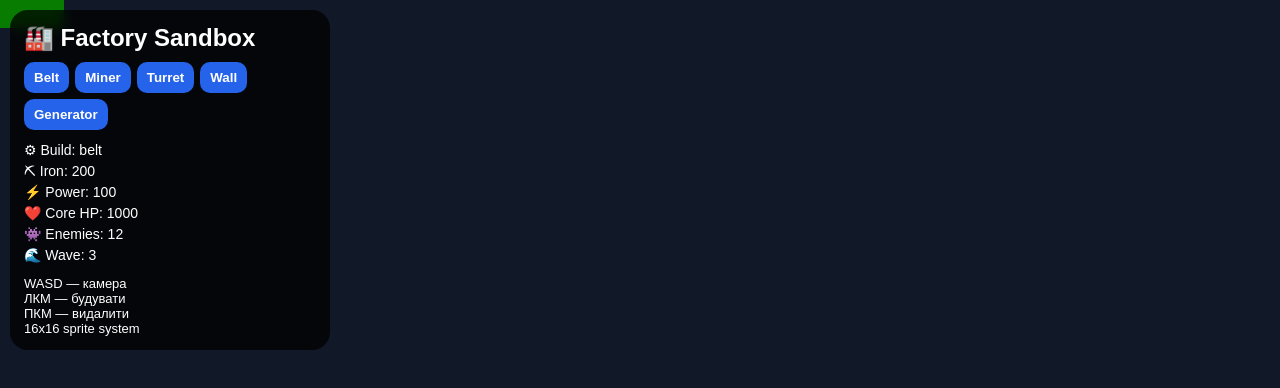
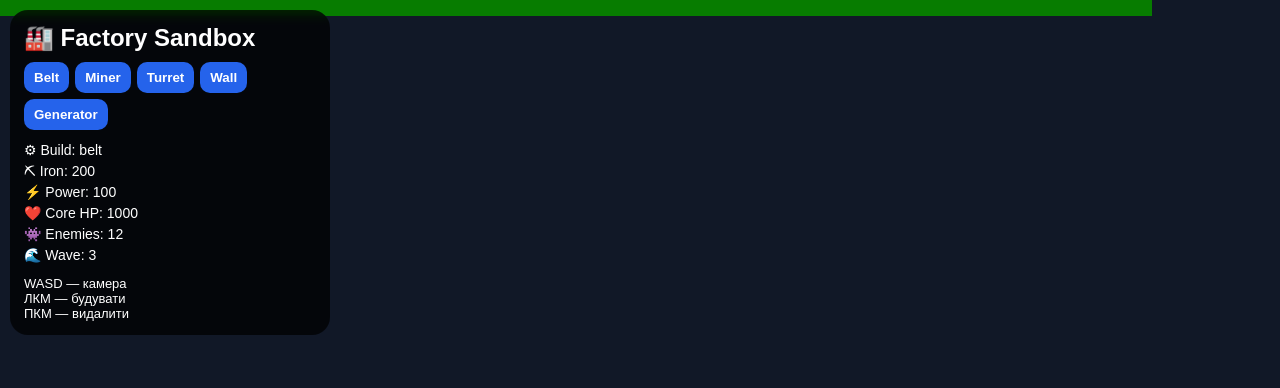
Before and after one commit to 0127562/Out-of-World, a plain HTML site: page Game/game.html in a window 1280 px wide. Drawn offline with Linux system fonts and the light colour scheme.

Commit message:
Update game.html

```diff
--- a/Game/game.html
+++ b/Game/game.html
@@ -3,7 +3,8 @@
 <head>
 <meta charset="UTF-8">
 <meta name="viewport" content="width=device-width, initial-scale=1.0">
-<title>Factory Sandbox Engine</title>
+
+<title>Factory Sandbox</title>
 
 <style>
 
@@ -33,10 +34,10 @@ top:10px;
 left:10px;
 width:320px;
 background:#000000bb;
-backdrop-filter:blur(6px);
 padding:14px;
 border-radius:18px;
 z-index:10;
+backdrop-filter:blur(5px);
 }
 
 #toolbar{
@@ -71,6 +72,7 @@ font-size:14px;
 <body>
 
 <div id="ui">
+
 <h2>🏭 Factory Sandbox</h2>
 
 <div id="toolbar">
@@ -86,8 +88,7 @@ font-size:14px;
 <p style="margin-top:10px;font-size:13px">
 WASD — камера<br>
 ЛКМ — будувати<br>
-ПКМ — видалити<br>
-16x16 sprite system
+ПКМ — видалити
 </p>
 
 </div>
@@ -96,20 +97,23 @@ WASD — камера<br>
 
 <script>
 
-// =========================================
+// ========================================
 // CONFIG
-// =========================================
+// ========================================
 
-const TILE = 16
+const TILE = 32
+const SCALE = 2
+
 const MAP_W = 160
 const MAP_H = 160
 
-// =========================================
+// ========================================
 // CANVAS
-// =========================================
+// ========================================
 
 const canvas = document.getElementById("game")
 const ctx = canvas.getContext("2d")
+
 ctx.imageSmoothingEnabled = false
 
 function resize(){
@@ -118,26 +122,32 @@ canvas.height = window.innerHeight
 }
 
 resize()
+
 window.addEventListener("resize",resize)
 
-// =========================================
+// ========================================
 // SPRITES
-// =========================================
+// ========================================
 
 const sprites = {}
 
 const spriteFiles = {
+
+grass:"sprites/grass.png",
+iron:"sprites/iron.png",
+
 core:"sprites/core.png",
+enemy:"sprites/enemy.png",
 enemyBase:"sprites/enemy_base.png",
-enemy:"sprites/enemy.png",
-wall:"sprites/wall.png",
+
 belt:"sprites/belt.png",
 miner:"sprites/miner.png",
 turret:"sprites/turret.png",
+wall:"sprites/wall.png",
 generator:"sprites/generator.png",
-iron:"sprites/iron.png",
-grass:"sprites/grass.png",
+
 bullet:"sprites/bullet.png"
+
 }
 
 function loadSprites(){
@@ -145,21 +155,24 @@ function loadSprites(){
 for(const key in spriteFiles){
 
 const img = new Image()
+
 img.src = spriteFiles[key]
 
-img.onerror = () => {
+img.onerror = ()=>{
 console.warn("Missing sprite:",spriteFiles[key])
 }
 
 sprites[key] = img
+
 }
+
 }
 
 loadSprites()
 
-// =========================================
-// MAP
-// =========================================
+// ========================================
+// WORLD
+// ========================================
 
 const world = []
 
@@ -168,7 +181,8 @@ return Math.abs(Math.sin(x*17.12+y*91.17)*9999)%1
 }
 
 for(let y=0;y<MAP_H;y++){
-world[y]=[]
+
+world[y] = []
 
 for(let x=0;x<MAP_W;x++){
 
@@ -178,16 +192,18 @@ if(noise(x,y) > 0.83){
 ore = "iron"
 }
 
-world[y][x]={
+world[y][x] = {
 ore,
 building:null
 }
-}
+
 }
 
-// =========================================
+}
+
+// ========================================
 // CORE
-// =========================================
+// ========================================
 
 const core = {
 x:Math.floor(MAP_W/2),
@@ -195,39 +211,21 @@ y:Math.floor(MAP_H/2),
 hp:1000
 }
 
-// =========================================
+// ========================================
 // ENEMY BASE
-// =========================================
+// ========================================
 
 const enemyBase = {
-x:10,
-y:10,
-timer:0
+x:8,
+y:8
 }
 
-// =========================================
-// ENTITIES
-// =========================================
+// ========================================
+// CAMERA
+// ========================================
 
-const enemies = []
-const bullets = []
-const items = []
-
-// =========================================
-// RESOURCES
-// =========================================
-
-const resources = {
-iron:200,
-power:100
-}
-
-// =========================================
-// CAMERA
-// =========================================
-
-let cameraX = core.x*TILE - 400
-let cameraY = core.y*TILE - 300
+let cameraX = core.x*TILE - canvas.width/4
+let cameraY = core.y*TILE - canvas.height/4
 
 const keys = {}
 
@@ -241,17 +239,18 @@ keys[e.key.toLowerCase()] = false
 
 function updateCamera(){
 
-const speed = 7
+const speed = 12
 
-if(keys["w"])cameraY -= speed
-if(keys["s"])cameraY += speed
-if(keys["a"])cameraX -= speed
-if(keys["d"])cameraX += speed
+if(keys["w"]) cameraY -= speed
+if(keys["s"]) cameraY += speed
+if(keys["a"]) cameraX -= speed
+if(keys["d"]) cameraX += speed
+
 }
 
-// =========================================
-// BUILDING SYSTEM
-// =========================================
+// ========================================
+// BUILD SYSTEM
+// ========================================
 
 let buildMode = "belt"
 
@@ -266,11 +265,10 @@ kind:type,
 x,
 y,
 hp:100,
-dir:0,
-progress:0,
 reload:0,
-power:0
+progress:0
 }
+
 }
 
 canvas.addEventListener("contextmenu",e=>e.preventDefault())
@@ -279,24 +277,44 @@ canvas.addEventListener("mousedown",handleBuild)
 
 function handleBuild(e){
 
-const tx = Math.floor((e.clientX + cameraX)/TILE)
-const ty = Math.floor((e.clientY + cameraY)/TILE)
+const tx = Math.floor((e.clientX/SCALE + cameraX)/TILE)
+const ty = Math.floor((e.clientY/SCALE + cameraY)/TILE)
 
 if(tx<0||ty<0||tx>=MAP_W||ty>=MAP_H)return
 
-if(e.button === 2){
+if(e.button===2){
+
 world[ty][tx].building = null
 return
+
 }
 
 if(world[ty][tx].building)return
 
 world[ty][tx].building = createBuilding(buildMode,tx,ty)
+
 }
 
-// =========================================
-// ENEMY SPAWNING
-// =========================================
+// ========================================
+// ENTITIES
+// ========================================
+
+const enemies = []
+const bullets = []
+const items = []
+
+// ========================================
+// RESOURCES
+// ========================================
+
+const resources = {
+iron:200,
+power:100
+}
+
+// ========================================
+// WAVES
+// ========================================
 
 let wave = 1
 
@@ -305,28 +323,38 @@ function spawnWave(){
 for(let i=0;i<wave*4;i++){
 
 enemies.push({
+
 x:enemyBase.x,
 y:enemyBase.y,
+
 hp:60,
+
 path:[],
 moveTimer:0,
 attackTimer:0
+
 })
+
 }
 
 wave++
+
 }
 
-// =========================================
+// ========================================
 // PATHFINDING
-// =========================================
+// ========================================
 
 function findPath(startX,startY,endX,endY){
 
 const queue = []
 const visited = {}
 
-queue.push({x:startX,y:startY,path:[]})
+queue.push({
+x:startX,
+y:startY,
+path:[]
+})
 
 visited[startX+","+startY] = true
 
@@ -358,24 +386,29 @@ if(visited[key])continue
 
 const tile = world[ny][nx]
 
-if(tile.building && tile.building.kind === "wall")continue
+if(tile.building && tile.building.kind==="wall"){
+continue
+}
 
-visited[key]=true
+visited[key] = true
 
 queue.push({
 x:nx,
 y:ny,
 path:[...current.path,{x:nx,y:ny}]
 })
+
 }
+
 }
 
 return []
+
 }
 
-// =========================================
-// ENEMY AI
-// =========================================
+// ========================================
+// ENEMIES
+// ========================================
 
 function updateEnemies(){
 
@@ -397,7 +430,9 @@ const next = enemy.path.shift()
 
 enemy.x = next.x
 enemy.y = next.y
+
 }
+
 }
 
 const tile = world[enemy.y]?.[enemy.x]
@@ -412,27 +447,35 @@ tile.building.hp -= 10
 enemy.attackTimer = 0
 
 if(tile.building.hp <= 0){
+
 tile.building = null
 enemy.path = []
+
 }
+
 }
+
 }
 
 if(enemy.x===core.x && enemy.y===core.y){
 core.hp -= 0.1
 }
+
 }
 
 for(let i=enemies.length-1;i>=0;i--){
+
 if(enemies[i].hp<=0){
 enemies.splice(i,1)
 }
-}
+
 }
 
-// =========================================
-// BUILDINGS UPDATE
-// =========================================
+}
+
+// ========================================
+// BUILDINGS
+// ========================================
 
 function updateBuildings(){
 
@@ -444,60 +487,74 @@ const b = tile.building
 
 if(!b)continue
 
-if(b.kind === "miner"){
+if(b.kind==="miner"){
 
 b.progress++
 
-if(tile.ore === "iron" && b.progress > 120){
+if(tile.ore==="iron" && b.progress>120){
 
 items.push({
 x:x,
-y:y,type:"iron"})
+y:y,
+type:"iron"
+})
 
 b.progress = 0
-}
+
 }
 
-if(b.kind === "generator"){
+}
+
+if(b.kind==="generator"){
 resources.power += 0.03
 }
 
-if(b.kind === "turret"){
+if(b.kind==="turret"){
 
 b.reload--
 
 let target = null
-let dist = 99999
+let dist = 9999
 
 for(const enemy of enemies){
 
-const d = Math.abs(enemy.x - x)+Math.abs(enemy.y-y)
+const d =
+Math.abs(enemy.x-x)+
+Math.abs(enemy.y-y)
 
-if(d < 8 && d < dist){
+if(d<8 && d<dist){
 
 dist = d
 target = enemy
+
+}
+
+}
+
+if(target && b.reload<=0){
+
+bullets.push({
+
+x:x+0.5,
+y:y+0.5,
+target
+
+})
+
+b.reload = 40
+
+}
+
+}
+
 }
 }
 
-if(target && b.reload <= 0){
-
-bullets.push({
-x:x+0.5,
-y:y+0.5,
-target
-})
-
-b.reload = 40
-}
-}
-}
-}
 }
 
-// =========================================
+// ========================================
 // BULLETS
-// =========================================
+// ========================================
 
 function updateBullets(){
 
@@ -511,23 +568,28 @@ const dist = Math.hypot(dx,dy)
 bullet.x += dx/dist * 0.2
 bullet.y += dy/dist * 0.2
 
-if(dist < 0.3){
+if(dist<0.3){
 
 bullet.target.hp -= 25
 bullet.dead = true
+
 }
+
 }
 
 for(let i=bullets.length-1;i>=0;i--){
+
 if(bullets[i].dead){
 bullets.splice(i,1)
 }
-}
+
 }
 
-// =========================================
+}
+
+// ========================================
 // ITEMS
-// =========================================
+// ========================================
 
 function updateItems(){
 
@@ -535,38 +597,66 @@ for(const item of items){
 
 const tile = world[item.y]?.[item.x]
 
-if(tile?.building?.kind === "belt"){
+if(tile?.building?.kind==="belt"){
 item.x += 0.02
 }
 
-if(Math.floor(item.x)===core.x && Math.floor(item.y)===core.y){
+if(Math.floor(item.x)===core.x &&
+Math.floor(item.y)===core.y){
+
 resources.iron++
 item.dead = true
+
 }
+
 }
 
 for(let i=items.length-1;i>=0;i--){
+
 if(items[i].dead){
 items.splice(i,1)
 }
-}
+
 }
 
-// =========================================
-// DRAWING
-// =========================================
+}
 
-function drawSprite(name,x,y){
+// ========================================
+// DRAW
+// ========================================
+
+function drawSprite(name,worldX,worldY){
 
 const img = sprites[name]
 
+const screenX = (worldX - cameraX) * SCALE
+const screenY = (worldY - cameraY) * SCALE
+
+const size = TILE * SCALE
+
 if(img && img.complete){
-ctx.imageSmoothingEnabled = false
-ctx.drawImage(img,x,y,32,32)
+
+ctx.drawImage(
+img,
+screenX,
+screenY,
+size,
+size
+)
+
 }else{
+
 ctx.fillStyle = "magenta"
-ctx.fillRect(x,y,TILE,TILE)
+
+ctx.fillRect(
+screenX,
+screenY,
+size,
+size
+)
+
 }
+
 }
 
 function drawMap(){
@@ -574,48 +664,61 @@ function drawMap(){
 const startX = Math.floor(cameraX/TILE)
 const startY = Math.floor(cameraY/TILE)
 
-const endX = startX + Math.ceil(canvas.width/TILE)+2
-const endY = startY + Math.ceil(canvas.height/TILE)+2
+const endX =
+startX +
+Math.ceil(canvas.width/(TILE*SCALE))+2
+
+const endY =
+startY +
+Math.ceil(canvas.height/(TILE*SCALE))+2
 
 for(let y=startY;y<endY;y++){
 for(let x=startX;x<endX;x++){
 
 if(x<0||y<0||x>=MAP_W||y>=MAP_H)continue
 
-const px = x*TILE - cameraX
-const py = y*TILE - cameraY
+const worldX = x*TILE
+const worldY = y*TILE
 
 const tile = world[y][x]
 
-drawSprite("grass",px,py)
+drawSprite("grass",worldX,worldY)
 
-if(tile.ore === "iron"){
-drawSprite("iron",px,py)
+if(tile.ore==="iron"){
+drawSprite("iron",worldX,worldY)
 }
 
 if(tile.building){
-drawSprite(tile.building.kind,px,py)
+drawSprite(
+tile.building.kind,
+worldX,
+worldY
+)
+}
+
 }
 }
-}
+
 }
 
 function drawCore(){
 
 drawSprite(
 "core",
-core.x*TILE-cameraX,
-core.y*TILE-cameraY
+core.x*TILE,
+core.y*TILE
 )
+
 }
 
 function drawEnemyBase(){
 
 drawSprite(
 "enemyBase",
-enemyBase.x*TILE-cameraX,
-enemyBase.y*TILE-cameraY
+enemyBase.x*TILE,
+enemyBase.y*TILE
 )
+
 }
 
 function drawEnemies(){
@@ -624,10 +727,12 @@ for(const enemy of enemies){
 
 drawSprite(
 "enemy",
-enemy.x*TILE-cameraX,
-enemy.y*TILE-cameraY
+enemy.x*TILE,
+enemy.y*TILE
 )
+
 }
+
 }
 
 function drawBullets(){
@@ -636,10 +741,12 @@ for(const bullet of bullets){
 
 drawSprite(
 "bullet",
-bullet.x*TILE-cameraX,
-bullet.y*TILE-cameraY
+bullet.x*TILE,
+bullet.y*TILE
 )
+
 }
+
 }
 
 function drawItems(){
@@ -647,24 +754,29 @@ function drawItems(){
 ctx.fillStyle = "white"
 
 for(const item of items){
-ctx.fillRect(
-item.x*TILE-cameraX+6,
-item.y*TILE-cameraY+6,
-4,
-4
-)
+
+const sx =
+(item.x*TILE - cameraX) * SCALE
+
+const sy =
+(item.y*TILE - cameraY) * SCALE
+
+ctx.fillRect(sx+10,sy+10,8,8)
+
 }
+
 }
 
 function drawFog(){
 
-ctx.fillStyle = "rgba(0,0,0,0.25)"
+ctx.fillStyle = "rgba(0,0,0,0.2)"
 ctx.fillRect(0,0,canvas.width,canvas.height)
+
 }
 
-// =========================================
+// ========================================
 // UI
-// =========================================
+// ========================================
 
 function updateUI(){
 
@@ -676,11 +788,12 @@ document.getElementById("stats").innerHTML = `
 👾 Enemies: ${enemies.length}<br>
 🌊 Wave: ${wave}<br>
 `
+
 }
 
-// =========================================
-// GAME LOOP
-// =========================================
+// ========================================
+// LOOP
+// ========================================
 
 let tick = 0
 
@@ -689,6 +802,7 @@ function loop(){
 ctx.clearRect(0,0,canvas.width,canvas.height)
 
 updateCamera()
+
 updateEnemies()
 updateBuildings()
 updateBullets()
@@ -698,7 +812,6 @@ if(tick % 900 === 0){
 spawnWave()
 }
 
-
 drawMap()
 drawCore()
 drawEnemyBase()
@@ -706,16 +819,20 @@ drawEnemies()
 drawBullets()
 drawItems()
 drawFog()
+
 updateUI()
 
-if(core.hp <= 0){
+if(core.hp<=0){
+
 alert("Game Over")
 location.reload()
+
 }
 
 requestAnimationFrame(loop)
 
 tick++
+
 }
 
 spawnWave()
```
